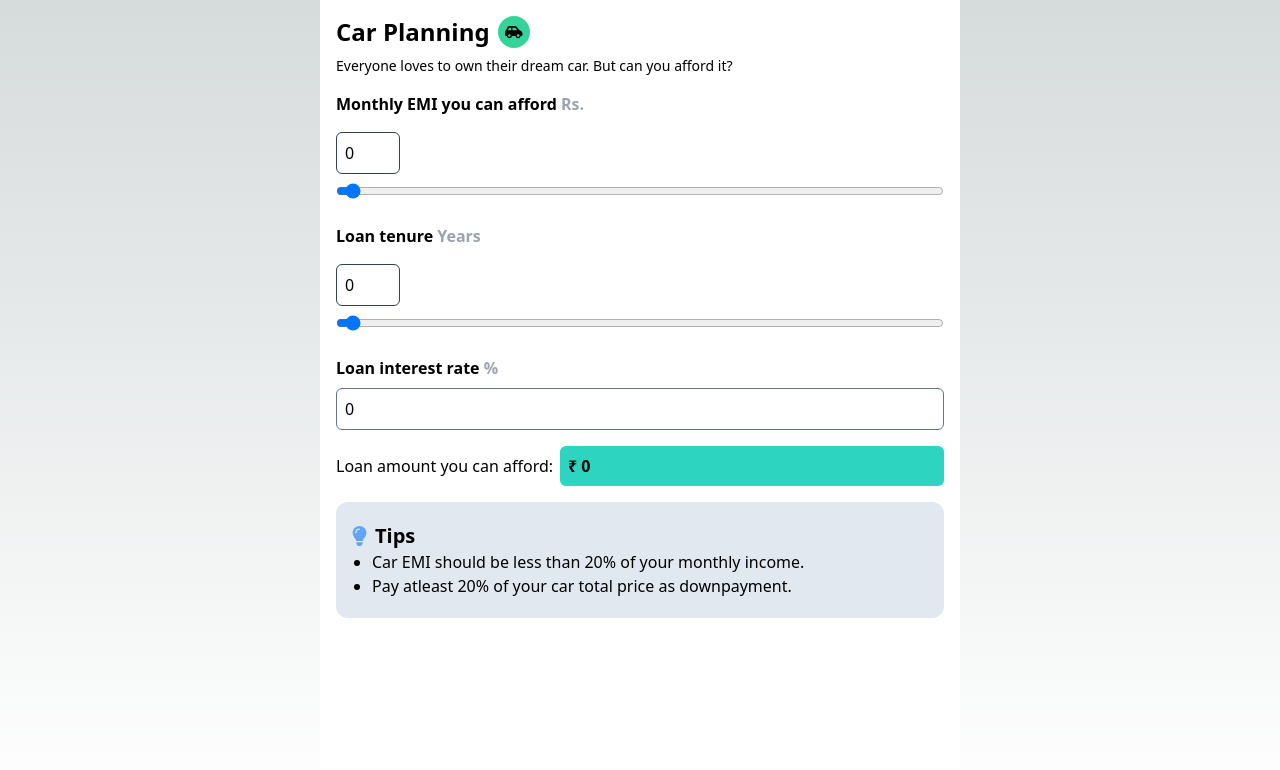
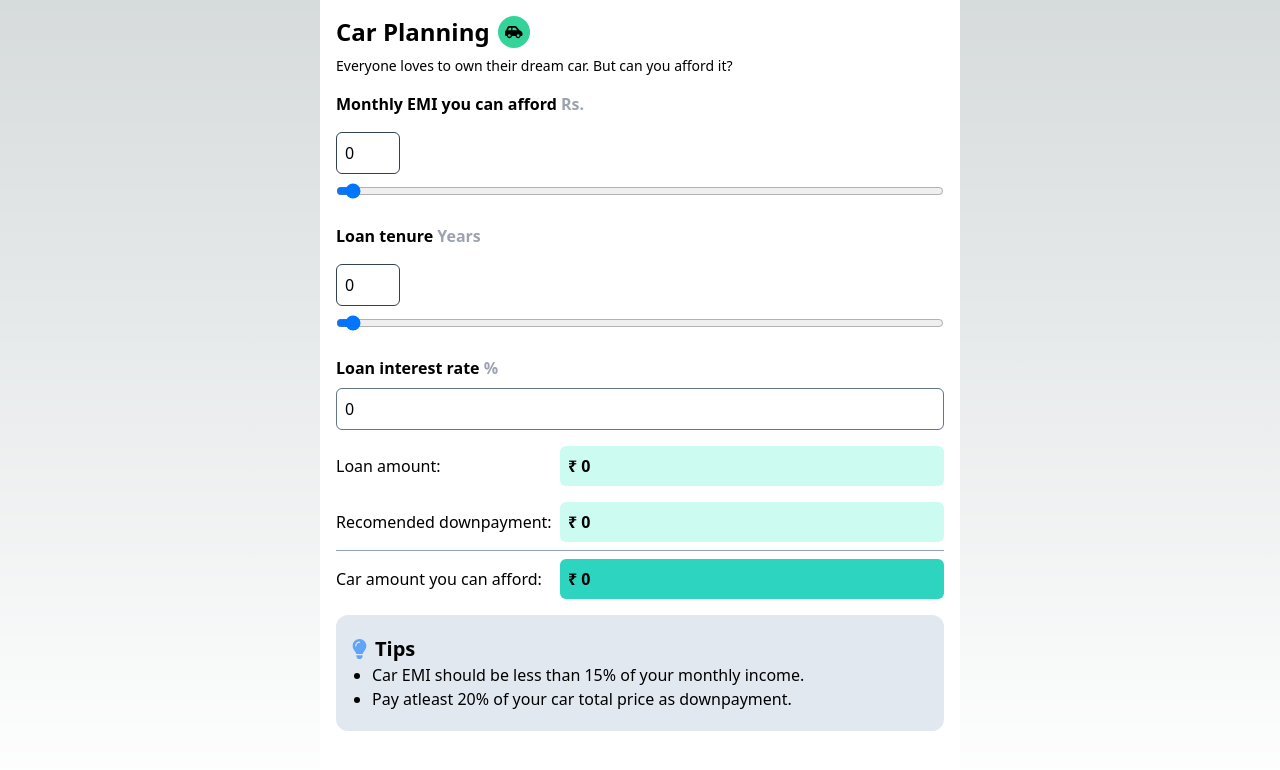
Before and after one commit to Rupamdas832/fin-savvy, a Next.js app: page /goals/car in a window 1280 px wide. Shown: the top 770 px of the page. Built offline with nearby package versions, Linux system fonts and the light colour scheme; no server answers.

Commit message:
Total car price added

```diff
--- a/src/pages/goals/car/index.tsx
+++ b/src/pages/goals/car/index.tsx
@@ -4,10 +4,10 @@ import TipsCard from "@/components/tipsCard/TipsCard";
 import { calculateLoanAmountOfMonthlyEmi } from "@/utils/businessLogics";
 import { getNumberSystem } from "@/utils/general";
 import { faCarSide } from "@fortawesome/free-solid-svg-icons";
-import { useMemo, useState } from "react";
+import { useCallback, useState } from "react";
 
 const tipsListCarPlanning = [
-  { id: 1, text: "Car EMI should be less than 20% of your monthly income." },
+  { id: 1, text: "Car EMI should be less than 15% of your monthly income." },
   {
     id: 2,
     text: "Pay atleast 20% of your car total price as downpayment.",
@@ -19,10 +19,18 @@ const Car = () => {
   const [loanTenure, setLoanTenure] = useState(0);
   const [interest, setInterest] = useState(0);
 
-  const loanAmount = useMemo(() => {
-    if (!monthlyEMI || !loanTenure || !interest) return 0;
+  const loanAmount = useCallback(() => {
+    if (!monthlyEMI || !loanTenure || !interest)
+      return { loan: 0, downpayment: 0, total: 0 };
 
-    return calculateLoanAmountOfMonthlyEmi(interest, loanTenure, monthlyEMI);
+    const loan = calculateLoanAmountOfMonthlyEmi(
+      interest,
+      loanTenure,
+      monthlyEMI
+    );
+    const downpayment = (loan * 0.2) / 0.8;
+    const total = loan + downpayment;
+    return { loan, downpayment, total };
   }, [monthlyEMI, loanTenure, interest]);
 
   return (
@@ -42,9 +50,13 @@ const Car = () => {
               <span className="text-gray-400">Rs.</span>
             </label>
             <div className="mt-4">
-              <p className="w-16 p-2 rounded-md border border-slate-700">
-                {monthlyEMI}
-              </p>
+              <input
+                className="w-16 p-2 rounded-md border border-slate-700"
+                value={monthlyEMI}
+                onChange={(e) => setMonthlyEMI(Number(e.target.value))}
+                min={0}
+                max={200000}
+              />
             </div>
             <input
               placeholder="50000"
@@ -90,9 +102,22 @@ const Car = () => {
             />
           </div>
           <div className="flex items-center mt-4">
-            <p className="w-56">Loan amount you can afford:</p>
+            <p className="w-56">Loan amount:</p>
+            <p className="flex flex-1 rounded-md bg-teal-100 p-2 font-bold">
+              ₹ {getNumberSystem(loanAmount().loan)}
+            </p>
+          </div>
+          <div className="flex items-center mt-4">
+            <p className="w-56">Recomended downpayment:</p>
+            <p className="flex flex-1 rounded-md bg-teal-100 p-2 font-bold">
+              ₹ {getNumberSystem(loanAmount().downpayment)}
+            </p>
+          </div>
+          <div className="mt-2 border border-t-0 border-slate-400"></div>
+          <div className="flex items-center mt-2">
+            <p className="w-56">Car amount you can afford:</p>
             <p className="flex flex-1 rounded-md bg-teal-400 p-2 font-bold">
-              ₹ {getNumberSystem(loanAmount)}
+              ₹ {getNumberSystem(loanAmount().total)}
             </p>
           </div>
           <TipsCard list={tipsListCarPlanning} />
```
